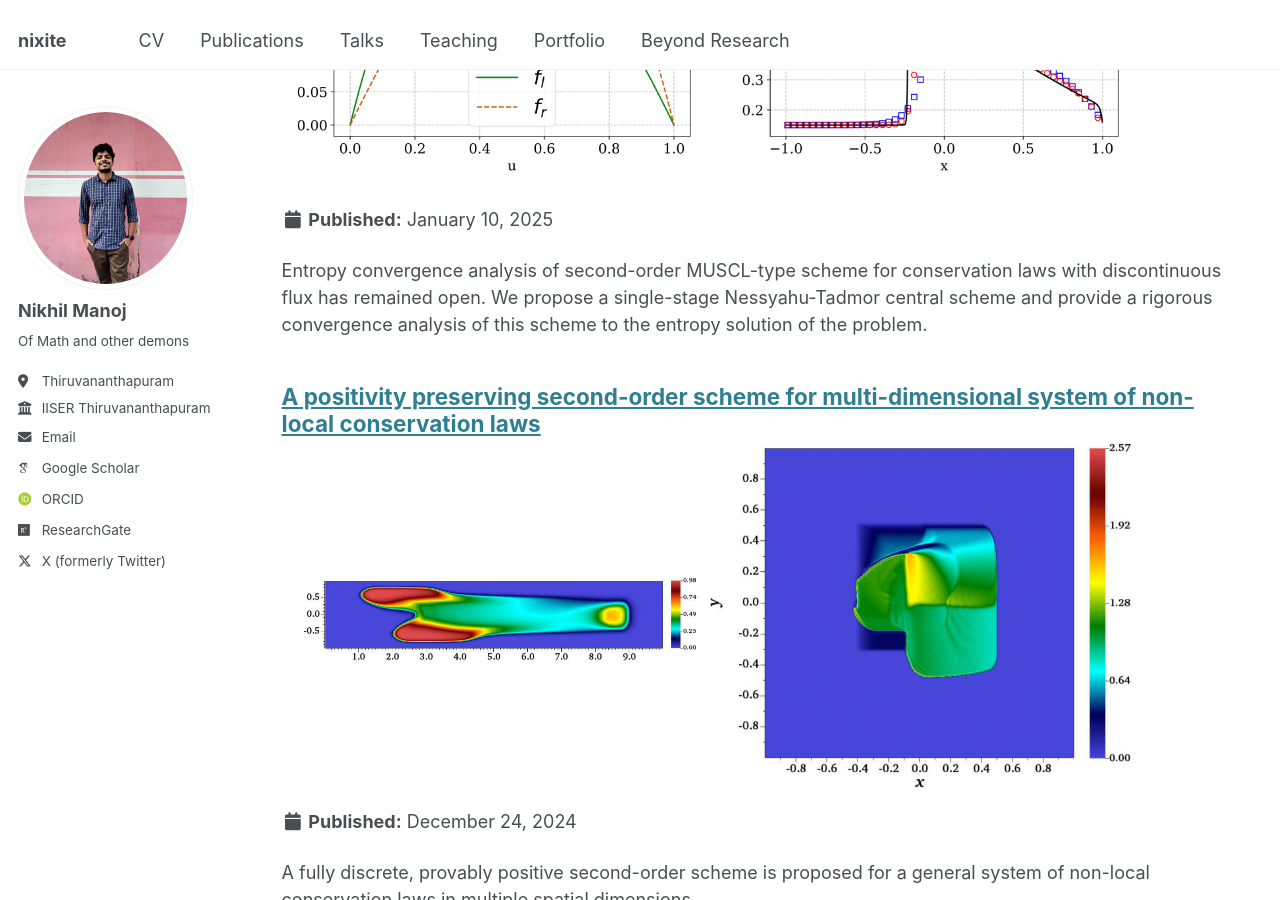
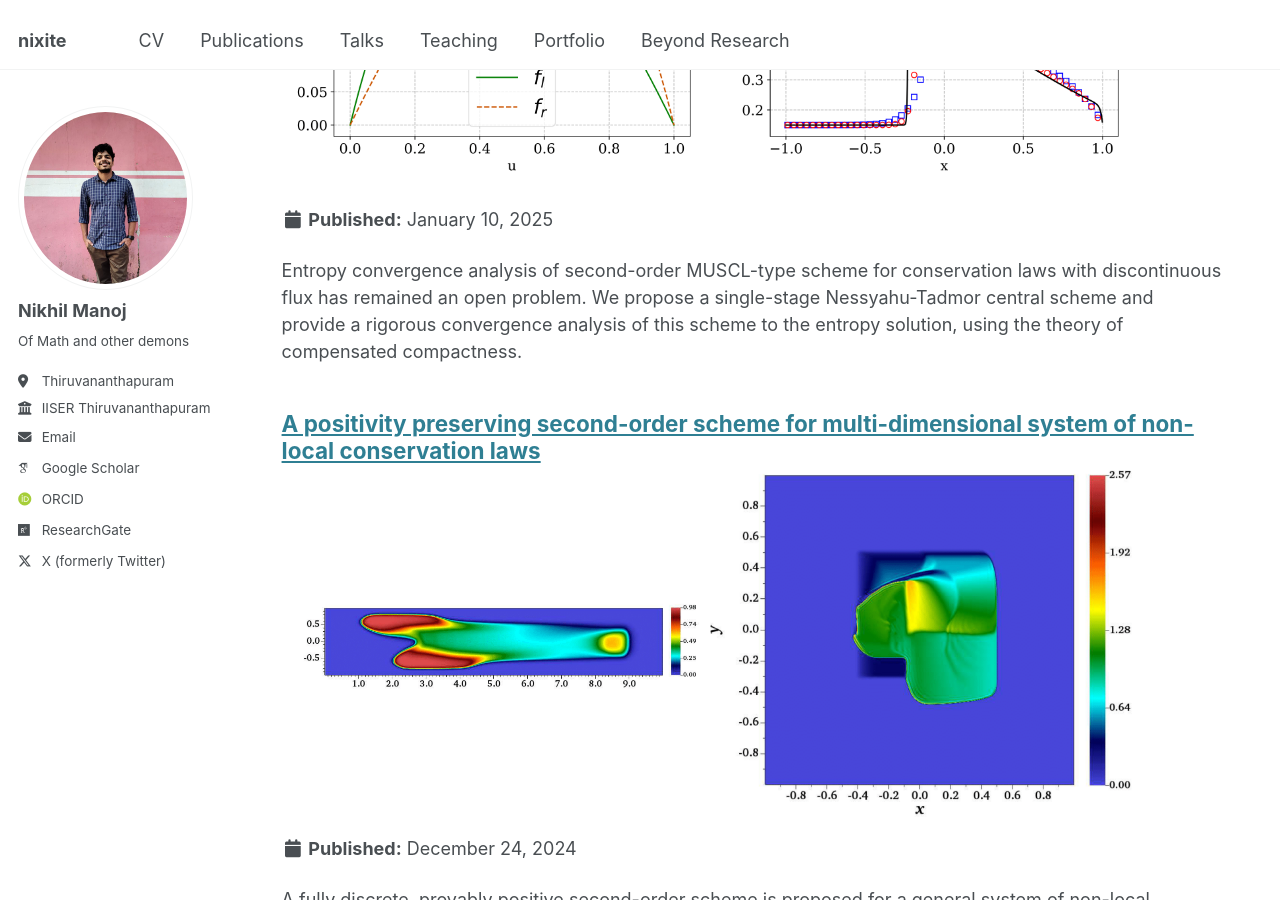
Before and after one commit to nikhil0597/nikhil0597.github.io, a Jekyll site: the page built from _pages/publications.html, in a window 1280 px wide and 900 px high, scrolled down 500 px. Built offline with Jekyll 4.4.1, drawn with Linux system fonts in a browser that asks for light colours; some web fonts are replaced.

Commit message:
Update 2015-10-01-paper-title-number-3.md

```diff
--- a/_publications/2015-10-01-paper-title-number-3.md
+++ b/_publications/2015-10-01-paper-title-number-3.md
@@ -3,7 +3,7 @@ title: "Analysis of a central MUSCL-type scheme for conservation laws with disco
 collection: publications
 category: manuscripts
 permalink: /publication/2015-10-01-paper-title-number-3
-excerpt: 'Entropy convergence analysis of second-order MUSCL-type scheme for conservation laws with discontinuous flux has remained open. We propose a single-stage Nessyahu-Tadmor central scheme and provide a rigorous convergence analysis of this scheme to the entropy solution of the problem.'
+excerpt: 'Entropy convergence analysis of second-order MUSCL-type scheme for conservation laws with discontinuous flux has remained an open problem. We propose a single-stage Nessyahu-Tadmor central scheme and provide a rigorous convergence analysis of this scheme to the entropy solution, using the theory of compensated compactness.'
 date: 2025-01-10
 slidesurl: ''
 paperurl: 'https://arxiv.org/abs/2501.04620'
```
